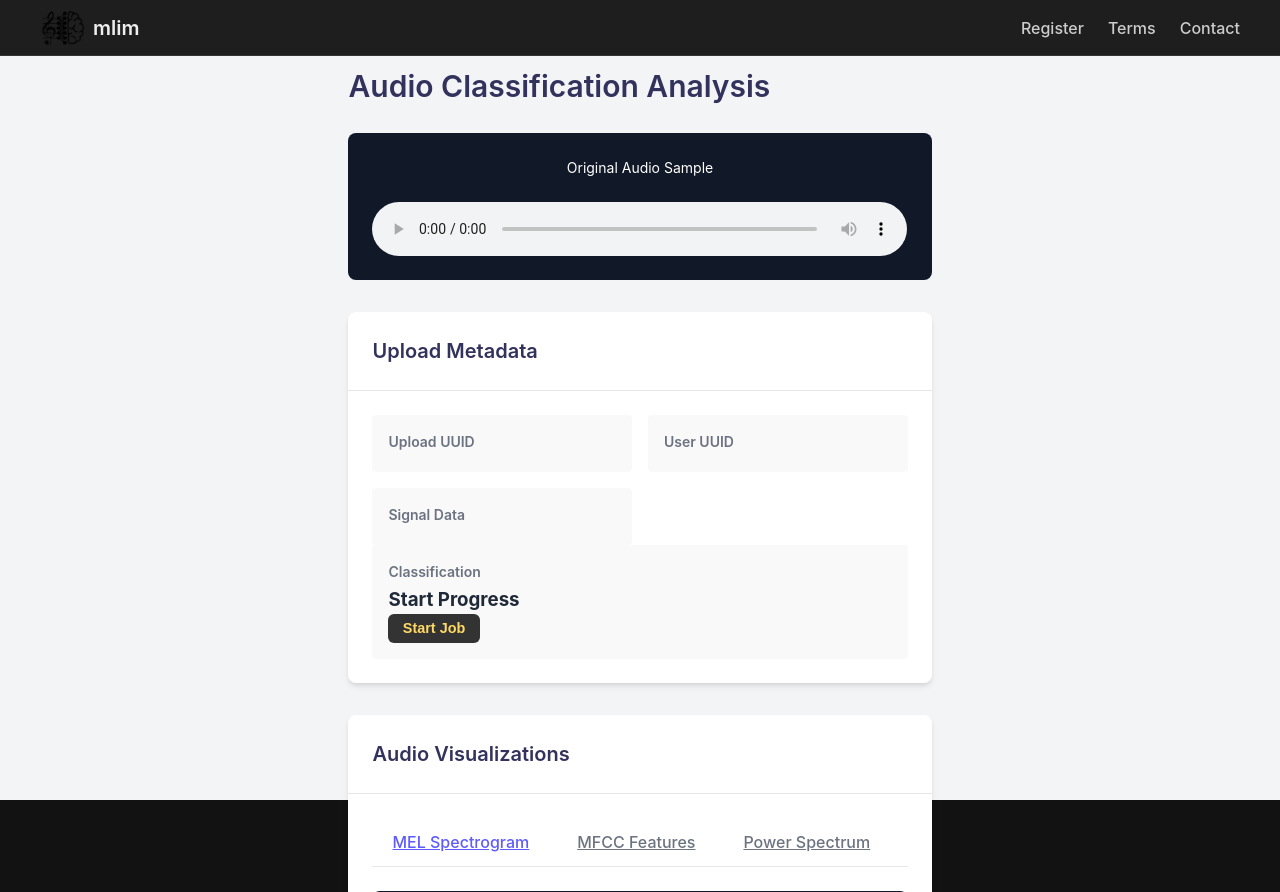
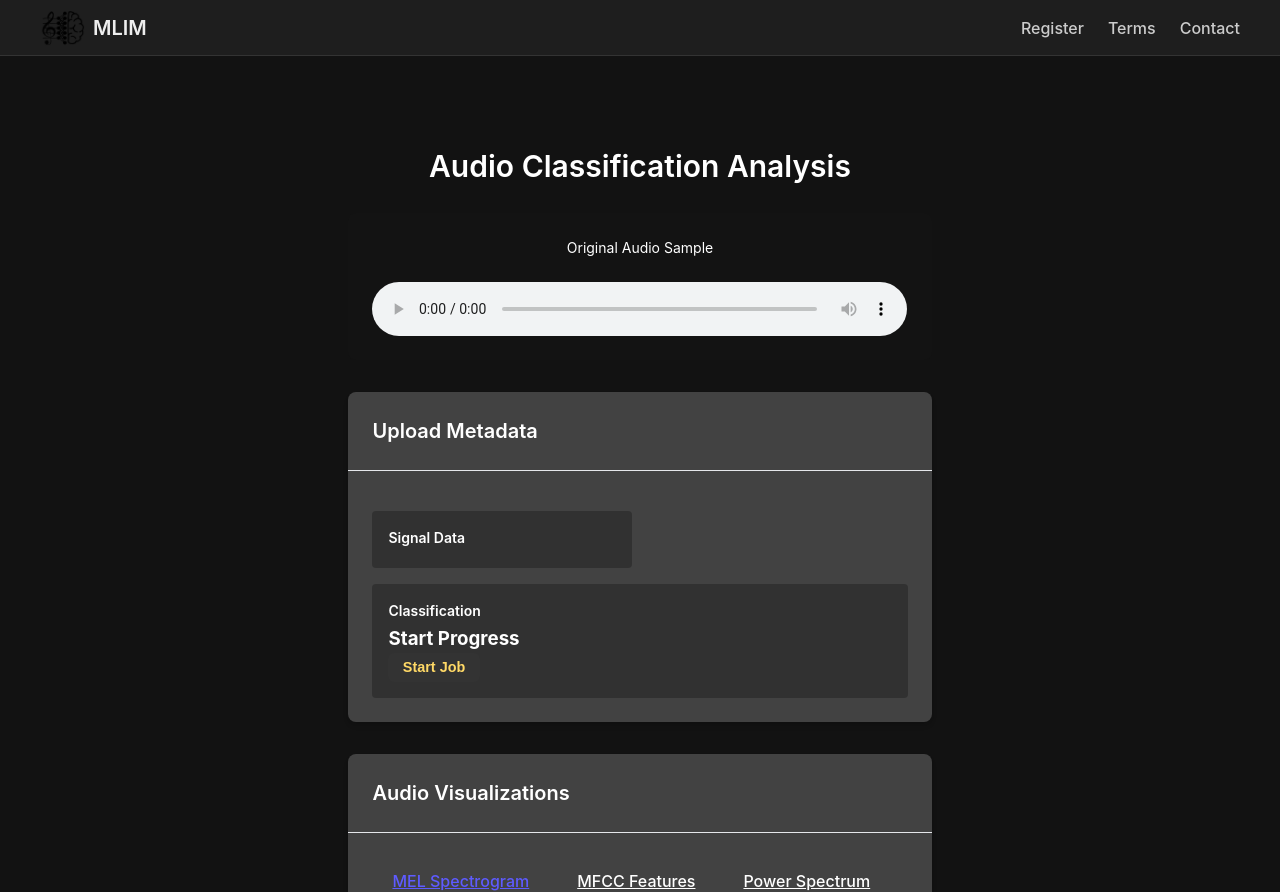
Before and after one commit to rafal-draws/masters, a Python web app: template back/templates/classification_page.html in a window 1280 px wide. Shown: the top 892 px of the page. Run offline with Jinja, Linux system fonts and the light colour scheme; the template is opened without the code that fills it, so the values that code supplies are empty.

Commit message:
nice view

```diff
--- a/back/static/stylesheet.css
+++ b/back/static/stylesheet.css
@@ -21,6 +21,17 @@ body, html {
 
 main#content {
   flex: 1; /* Fills remaining space to push footer down */
+  background-color: #121212;
+}
+
+div#content {
+  background-color: #121212;
+  width: 100%;
+  display: flex;
+  justify-content: center;
+  flex-direction: column;
+  align-items: center;
+  margin-top: 5em;
 }
 
 /* Navbar */
@@ -371,7 +382,7 @@ main#content {
 }
 
 .footer-item {
-  background-color: #2c2c2c;
+  background-color: #1e1e1e;
   padding: 1rem;
   border-radius: 8px;
   text-align: center;
@@ -382,7 +393,7 @@ main#content {
 /* Responsive layout */
 @media (max-width: 768px) {
   .site-footer__grid {
-    grid-template-columns: repeat(2, 1fr);
+    grid-template-columns: 3, 3;
   }
 }
 
--- a/back/templates/base.html
+++ b/back/templates/base.html
@@ -6,7 +6,7 @@
         integrity="sha384-HGfztofotfshcF7+8n44JQL2oJmowVChPTg48S+jvZoztPfvwD79OC/LTtG6dMp+"
         crossorigin="anonymous"></script>
     <link rel="icon" type="image/svg+xml" href="/static/logo.svg" />
-    <title>miml | {% block title %} placeholder title {% endblock %}</title>
+    <title>MLIM | {% block title %} placeholder title {% endblock %}</title>
     <meta name="viewport" content="width=device-width, initial-scale=1.0" />
     <link rel="stylesheet" href="/static/stylesheet.css" />
     {% block head %}{% endblock %}
@@ -19,7 +19,7 @@
                 <div class="navbar-logo">
                     <a href="/" class="logo-link">
                         <img class="logo" src="/static/logo.png" alt="logo">
-                        <span class="logo-text">mlim</span>
+                        <span class="logo-text">MLIM</span>
                     </a>
                 </div>
 
@@ -50,12 +50,24 @@
                 <div class="site-footer__logo">
                     <a href="/" class="logo-link">
                         <img src="/static/logo.png" alt="Logo" class="logo">
-                        <span>YourApp</span>
+                        <span>MLIM</span>
                     </a>
                 </div>
 
                 <div class="site-footer__grid">
-                    <div class="footer-item">Column 1</div>
+                    <div class="footer-item">Education</div>
+
+
+                <div class="site-footer__grid">
+                    <div class="footer-item">Terms</div>
+
+
+                <div class="site-footer__grid">
+                    <div class="footer-item">Contact</div>
+
+
+
+
 
                 </div>
             </div>
--- a/back/templates/classification_page.html
+++ b/back/templates/classification_page.html
@@ -1,27 +1,21 @@
 {% extends "base.html" %}
 
 {% block content %}
-<!DOCTYPE html>
-<html lang="en">
 
-<head>
-  <meta charset="UTF-8" />
-  <meta name="viewport" content="width=device-width, initial-scale=1.0" />
-  <title>Audio Classification Analysis</title>
-  <style>
+<style>
     /* Base styles and variables */
     :root {
       --color-primary: #5E5BFF;
       --color-primary-dark: #4744e6;
-      --color-secondary: #32325d;
+      --color-secondary: #ffffff;
       --color-accent: #6EE7B7;
       --color-success: #10B981;
       --color-warning: #FBBF24;
       --color-error: #EF4444;
-      --color-background: #F3F4F6;
-      --color-card: #FFFFFF;
-      --color-text: #1F2937;
-      --color-text-light: #6B7280;
+      --color-background: #121212;
+      --color-card: rgb(66, 66, 66);
+      --color-text: #ffffff;
+      --color-text-light: #ffffff;
       --color-border: #E5E7EB;
       --shadow-sm: 0 1px 2px 0 rgba(0, 0, 0, 0.05);
       --shadow-md: 0 4px 6px -1px rgba(0, 0, 0, 0.1), 0 2px 4px -1px rgba(0, 0, 0, 0.06);
@@ -48,9 +42,10 @@
 
     /* Main content */
     main {
-      max-width: 1200px;
+      max-width: 100%;
       margin: 0 auto;
       padding: 2rem 1rem;
+      background-color: #121212;
     }
 
     .page-title {
@@ -58,6 +53,7 @@
       font-weight: 600;
       color: var(--color-secondary);
       margin-bottom: 1.5rem;
+      text-align: center;
     }
 
     /* Card styles */
@@ -71,7 +67,6 @@
     }
 
     .card:hover {
-      transform: translateY(-2px);
       box-shadow: var(--shadow-lg);
     }
 
@@ -101,14 +96,11 @@
     }
 
     .metadata-item {
+      margin-top: 1em;
       padding: 1rem;
-      background-color: rgba(243, 244, 246, 0.5);
+      background-color: rgba(32, 32, 32, 0.5);
       border-radius: var(--radius-sm);
       transition: background-color 0.2s ease;
-    }
-
-    .metadata-item:hover {
-      background-color: rgba(243, 244, 246, 0.8);
     }
 
     .metadata-label {
@@ -187,7 +179,7 @@
 
     /* Audio player */
     .audio-player {
-      background-color: #111827;
+      background-color: #131313;
       padding: 1.5rem;
       border-radius: var(--radius-md);
       margin-bottom: 2rem;
@@ -272,7 +264,8 @@
       display: block;
     }
   </style>
-</head>
+  <!DOCTYPE html>
+<html lang="en">
 
 <body>
   <!-- Main Content -->
@@ -296,14 +289,6 @@
       </div>
       <div class="card-body">
         <div class="metadata-grid">
-          <div class="metadata-item">
-            <div class="metadata-label">Upload UUID</div>
-            <div class="metadata-value">{{ upload.upload_uuid }}</div>
-          </div>
-          <div class="metadata-item">
-            <div class="metadata-label">User UUID</div>
-            <div class="metadata-value">{{ upload.user_uuid }}</div>
-          </div>
           <div class="metadata-item">
             <div class="metadata-label">Signal Data</div>
             <div class="metadata-value">{{ signal_np }}</div>
--- a/back/templates/user_metadata.html
+++ b/back/templates/user_metadata.html
@@ -3,12 +3,12 @@
 {% block content %}
 
 <div id="user-metadata" class="user-metadata">
-    <h3 class="user-metadata__greeting">Hey {{ username }}!</h3>
+    <h3 class="user-metadata__greeting">Hey {{ username }}</h3>
 
     <form action="/upload" method="post" enctype="multipart/form-data" class="upload-form">
         <div class="upload-form__group">
             <label class="upload-form__label">
-                Upload your tune!:
+                Upload your tune!
                 <input type="file" name="file" multiple class="upload-form__file-input">
             </label>
         </div>
```
Also changed, not shown: back/templates/delete_status.html (+14 -10 lines), back/templates/upload_successful.html (+12 -9 lines), back/templates/classification_results.html (deleted).
